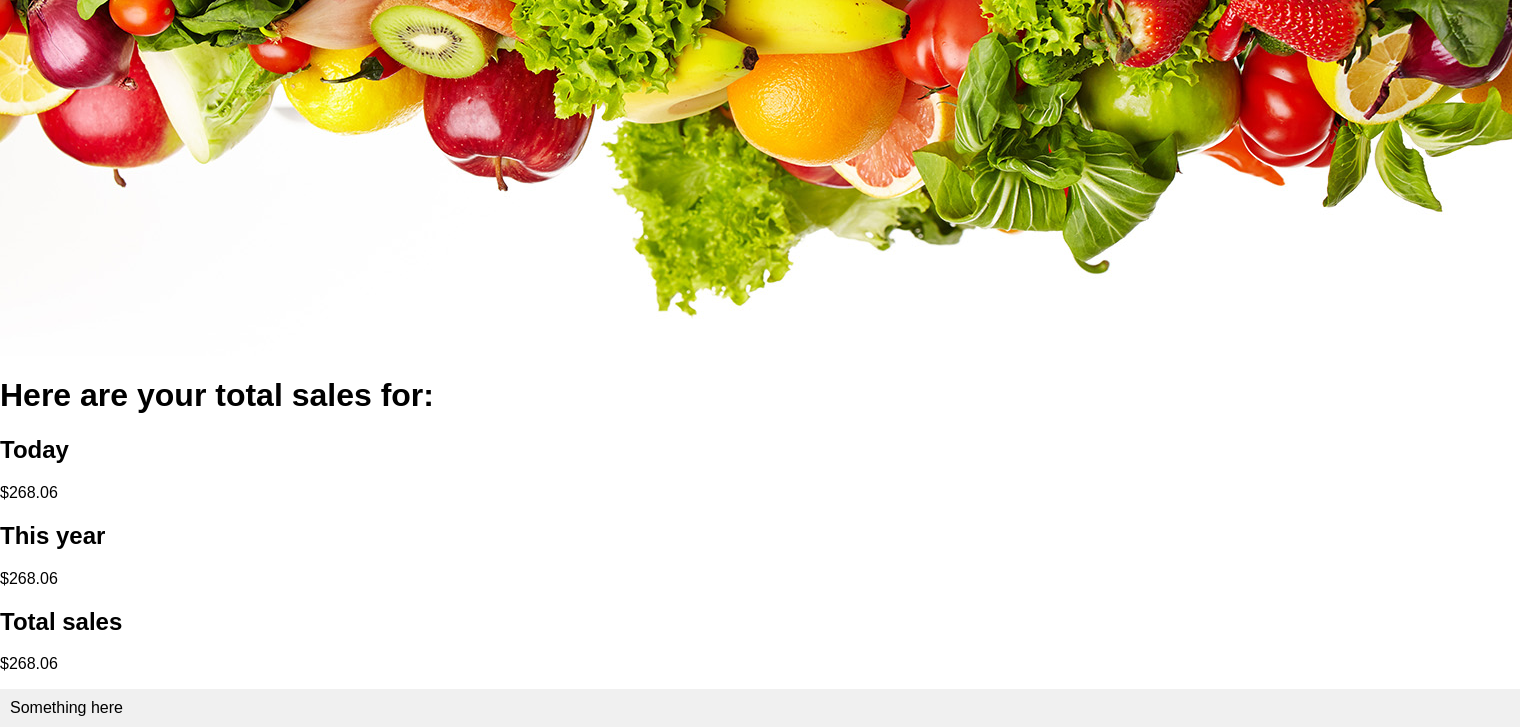
After one commit to PythThm/Agile-Development-Project, a Flask app: page /admin/stats in a window 1520 px wide. The commit adds this page. Shown: the part 407-1134 px from the top of the page. Run offline with Flask 3, Linux system fonts and the light colour scheme; data comes from the database, SQL or seed files in the repository; both versions use the stored data as it was after the commit.

Commit message:
basic admin stats page created showing api data

```diff
--- a/routes/admin.py
+++ b/routes/admin.py
@@ -1,7 +1,20 @@
 from flask import Blueprint, render_template
+from routes import api_orders
 
 admin_bp = Blueprint("admin", __name__)
 
 @admin_bp.route('/')
 def admin():
     return render_template('admin/dashboard.html')
+
+@admin_bp.route('/stats')
+def stats():
+    def get_stats(route, timeframe):
+        response = route()
+        data = response.get_json()
+        return data[timeframe]
+
+    daily = get_stats(api_orders.daily, 'dailysales')
+    yearly = get_stats(api_orders.yearly, 'yearlysales')
+    total = get_stats(api_orders.total, 'totalsales')
+    return render_template('admin/stats.html', daily=daily, yearly=yearly, total=total)
--- a/routes/api_orders.py
+++ b/routes/api_orders.py
@@ -80,7 +80,7 @@ def order_process(order_id):
 def daily():
     today = datetime.datetime.now().date()
     results= db.session.query(func.sum(Order.total).label('dailysales')).filter(Order.created.like(f'%{today}%'))
-    sumoftodaysales = round(db.session.execute(results).scalar(), 2)
+    sumoftodaysales = db.session.execute(results).scalar()
     if sumoftodaysales == None:
         sumoftodaysales = 0
     else:
--- a/templates/admin/dashboard.html
+++ b/templates/admin/dashboard.html
@@ -10,6 +10,7 @@
     <a href="{{ url_for('orders.orders') }}">Orders</a>
     <a href="{{ url_for('products.additem') }}">Add Item</a>
     <a href="{{ url_for('products.addcategory') }}">Add Category</a>
+    <a href="">Sales Statistics</a>
 
 </div>
 {% endblock %}
--- /dev/null
+++ b/templates/admin/stats.html
@@ -0,0 +1,22 @@
+{% extends "base.html" %}
+
+
+
+{% block content %}
+
+<h1>Here are your total sales for:</h1>
+
+<h2>Today</h2>
+<p>${{ daily }}</p>
+
+<h2>This year</h2>
+
+<p>${{ yearly }}</p>
+
+<h2>Total sales</h2>
+
+<p>${{ total }}</p>
+
+
+
+{% endblock %}
```
Also changed, not shown: data/store.db.
